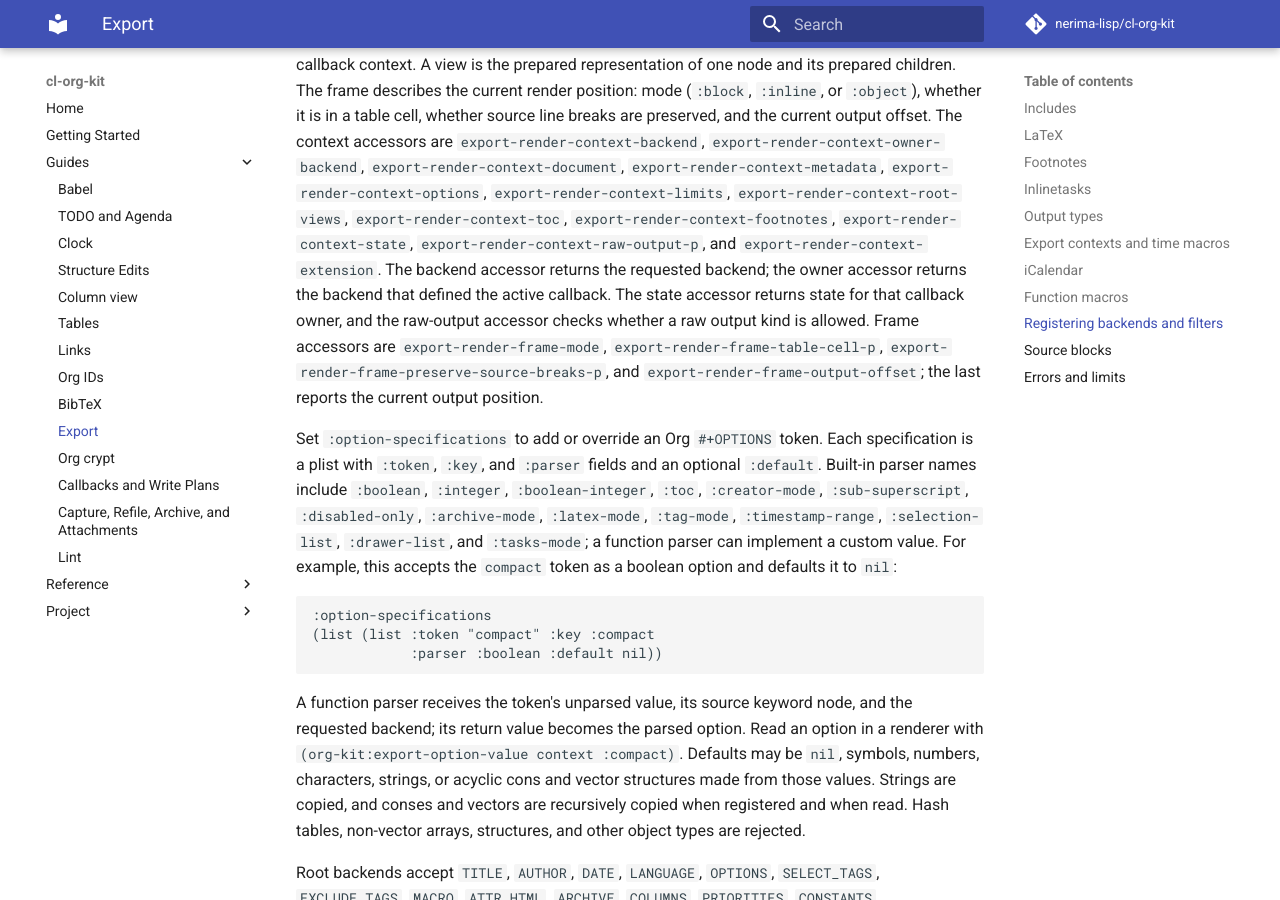
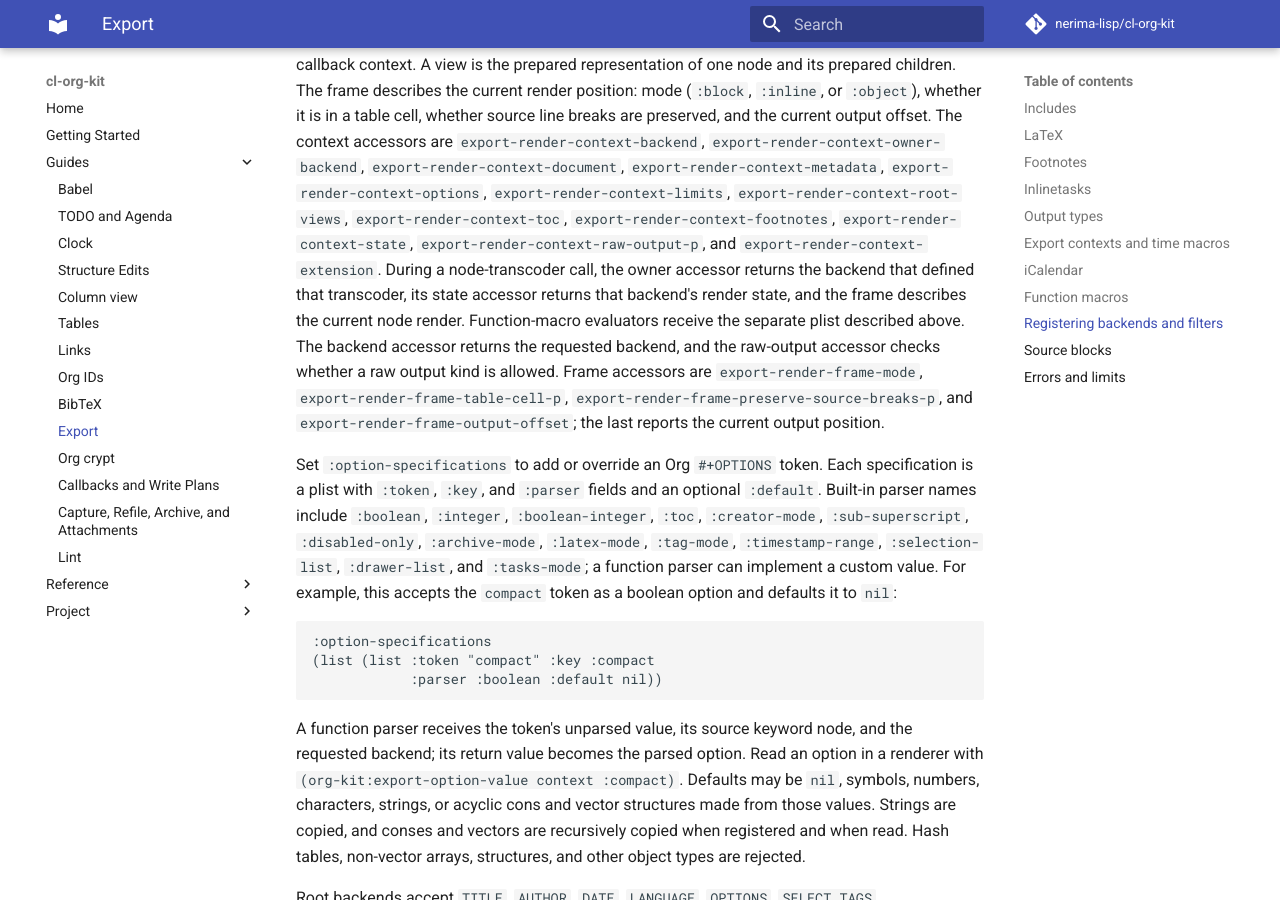
Before and after one commit to nerima-lisp/cl-org-kit, an MkDocs documentation site: the page built from docs/src/guides/export.md, in a window 1280 px wide and 900 px high, scrolled down 8522 px. Built offline with MkDocs 1.6.1 and Material for MkDocs 9.7.7, drawn with Linux system fonts in a browser that asks for light colours; comment, search, counter and statistics services are not loaded.

Commit message:
docs(export): clarify function macro evaluator context

```diff
--- a/docs/src/guides/export.md
+++ b/docs/src/guides/export.md
@@ -426,10 +426,12 @@ The context accessors are
 `export-render-context-root-views`, `export-render-context-toc`,
 `export-render-context-footnotes`, `export-render-context-state`,
 `export-render-context-raw-output-p`, and `export-render-context-extension`.
-The backend accessor returns the requested backend; the owner accessor returns
-the backend that defined the active callback. The state accessor returns state
-for that callback owner, and the raw-output accessor checks whether a raw output
-kind is allowed. Frame accessors are `export-render-frame-mode`,
+During a node-transcoder call, the owner accessor returns the backend that
+defined that transcoder, its state accessor returns that backend's render
+state, and the frame describes the current node render. Function-macro
+evaluators receive the separate plist described above. The backend accessor
+returns the requested backend, and the raw-output accessor checks whether a
+raw output kind is allowed. Frame accessors are `export-render-frame-mode`,
 `export-render-frame-table-cell-p`,
 `export-render-frame-preserve-source-breaks-p`, and
 `export-render-frame-output-offset`; the last reports the current output
```
